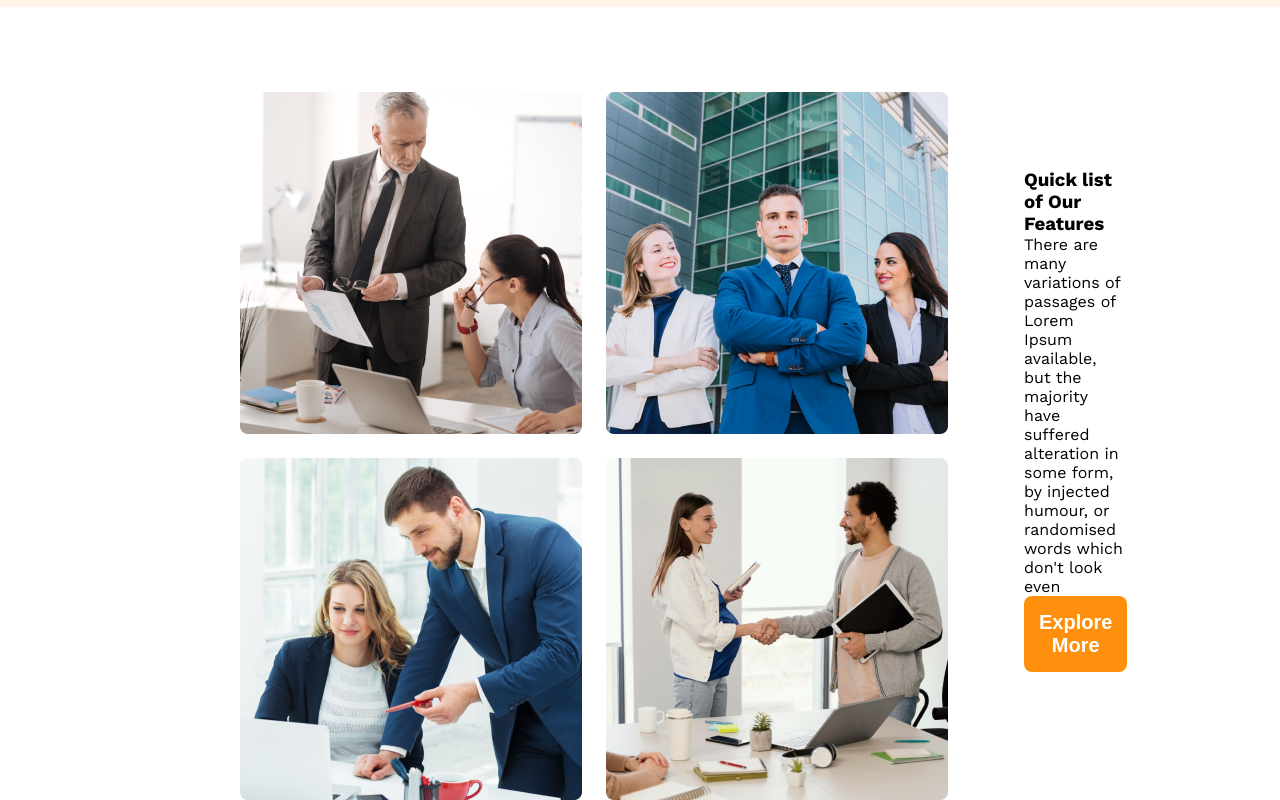
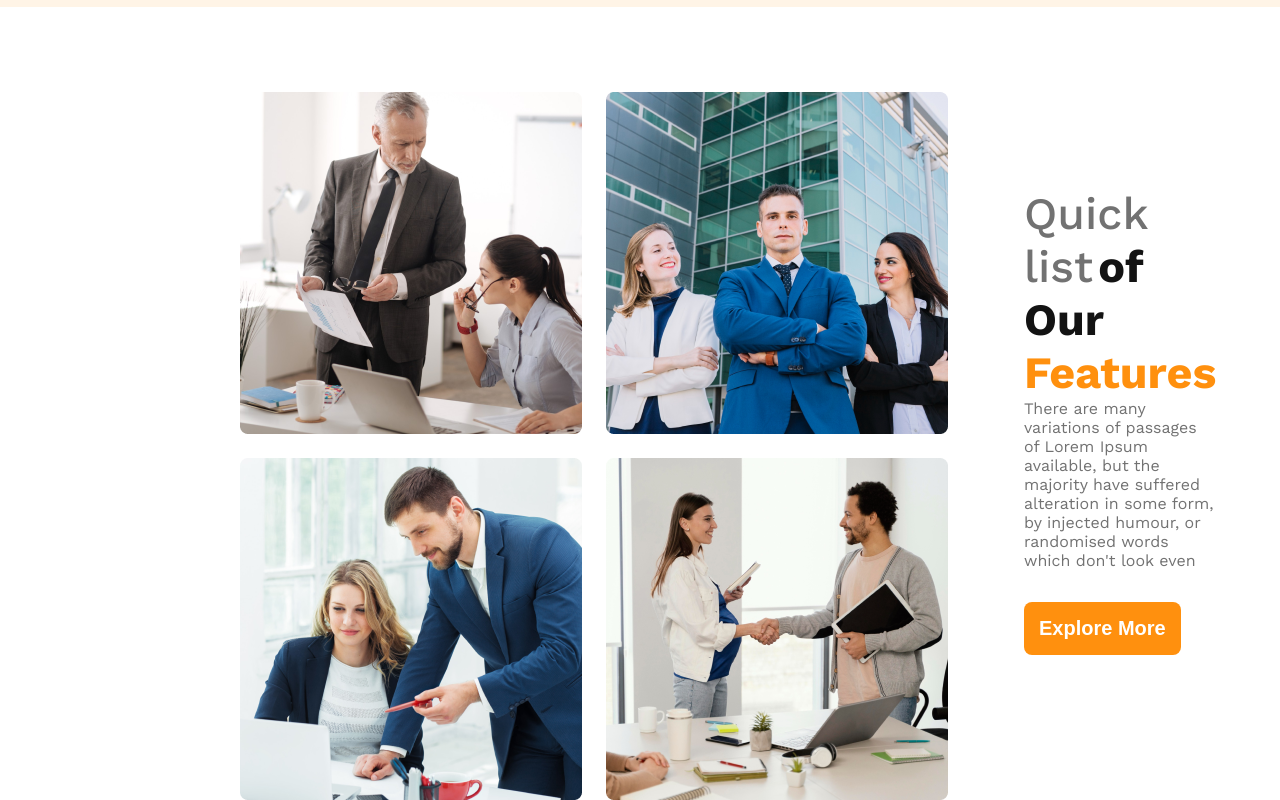
Before and after one commit to webdiv-rakib/g3-architects-practice, a plain HTML site: page index.html in a window 1280 px wide. Shown: the part 1181-1981 px from the top of the page. Drawn offline with nearby package versions, Linux system fonts and the light colour scheme.

Commit message:
team feature section design complete but need to make responsive for desktop and mobile both

```diff
--- a/index.html
+++ b/index.html
@@ -46,8 +46,11 @@
                 <img src="images/team4.png" alt="">
             </div>
             <div class="feature-section">
-                <h3><span class="sentence-1">Quick list</span> <span class="sentence-2">of Our</span><br><span class="sentence-3">Features</span></h3>
-                <p>There are many variations of passages of Lorem Ipsum available, but the majority have suffered alteration in some form, by injected humour, or randomised words which don't look even</p>
+                <h3 class="feature-title"><span class="sentence-1">Quick list</span> <span class="sentence-2">of
+                        Our</span><br><span class="sentence-3">Features</span></h3>
+                <p class="feature-description">There are many variations of passages of Lorem Ipsum available, but the
+                    majority have suffered alteration in some form, by injected humour, or randomised words which don't
+                    look even</p>
                 <button>Explore More</button>
             </div>
         </section>
--- a/styles/style.css
+++ b/styles/style.css
@@ -96,12 +96,40 @@ button {
     margin-top: 85px;
 }
 
-.teams-images{
+.teams-images {
     display: grid;
-    grid-template-columns: repeat(2,1fr);
+    grid-template-columns: repeat(2, 1fr);
     gap: 24px;
 }
 
+.feature-title {
+    /* margin-bottom: 32px; */
+}
+
+.sentence-1 {
+    color: rgb(114, 114, 114);
+    font-size: 2.8rem;
+    font-weight: 500;
+}
+
+.sentence-2 {
+    color: rgb(19, 19, 19);
+    font-size: 2.8rem;
+    font-weight: 700;
+}
+
+.sentence-3 {
+    color: rgb(255, 144, 14);
+    font-size: 2.8rem;
+    font-weight: 700;
+}
+
+.feature-description {
+    color: rgb(114, 114, 114);
+    font-size: 1rem;
+    font-weight: 400;
+    margin-bottom: 32px;
+}
 
 /* Responsive media query */
 @media screen and (max-width: 576px) {
```
